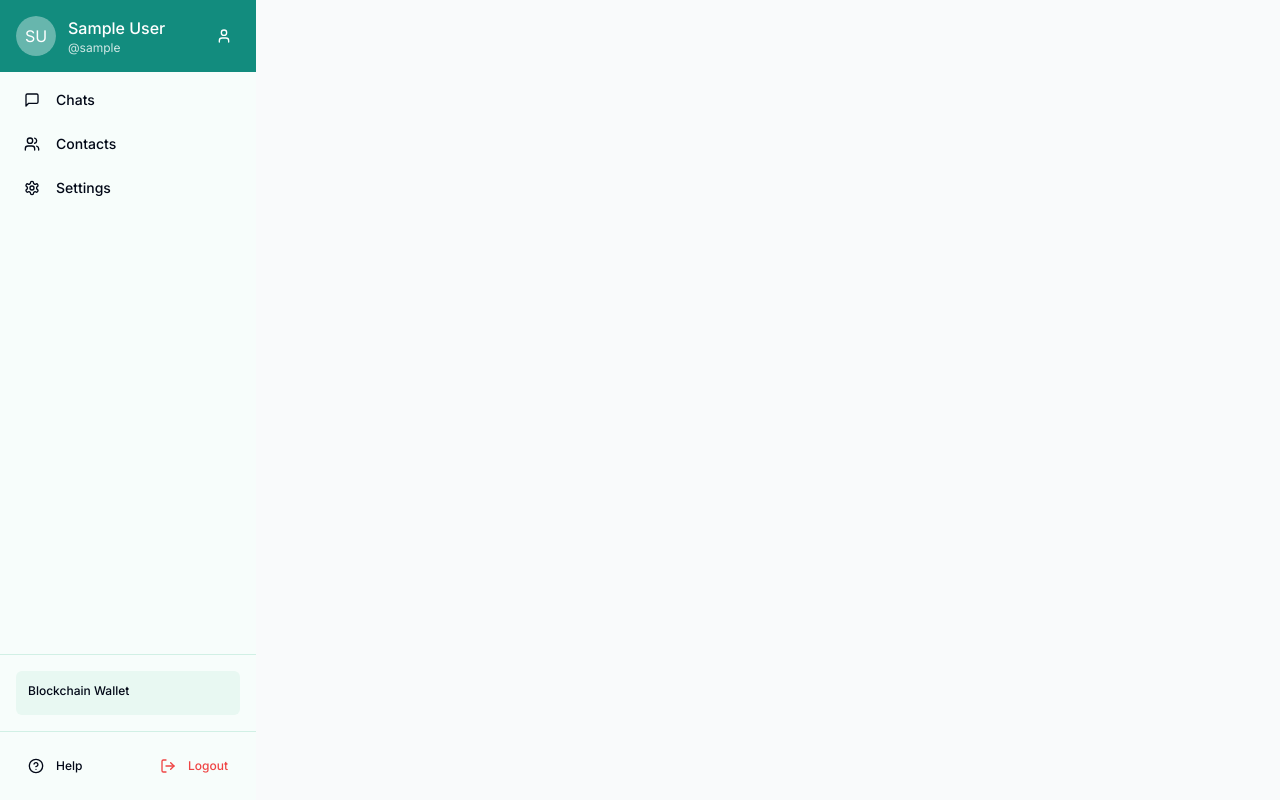
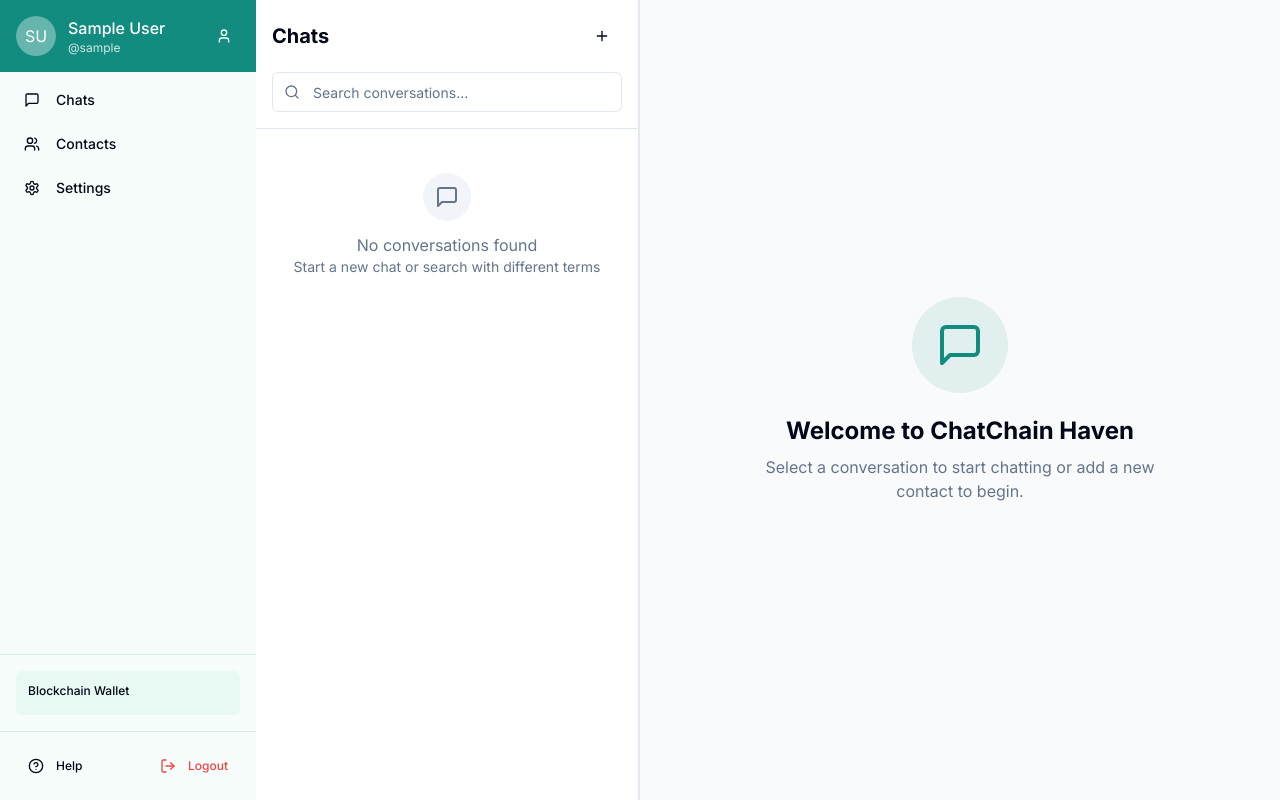
Before and after one commit to volcanon2468/chatchain-haven, a React (Vite) app: page /dashboard in a window 1280 px wide. Built offline with nearby package versions, Linux system fonts and the light colour scheme; sample sign-in values are in the browser's storage.

Commit message:
Fix: Resolve TypeScript error in App.tsx
Fixes a TypeScript error related to the MainLayout component's usage within the App component.

```diff
--- a/src/components/Layout/MainLayout.tsx
+++ b/src/components/Layout/MainLayout.tsx
@@ -1,6 +1,6 @@
 
-import React, { useState } from "react";
-import { Outlet, useNavigate } from "react-router-dom";
+import React, { useState, ReactNode } from "react";
+import { useNavigate } from "react-router-dom";
 import { useAuth } from "@/context/AuthContext";
 import { Button } from "@/components/ui/button";
 import { Avatar, AvatarFallback, AvatarImage } from "@/components/ui/avatar";
@@ -24,7 +24,11 @@ import {
   DropdownMenuTrigger,
 } from "@/components/ui/dropdown-menu";
 
-const MainLayout: React.FC = () => {
+interface MainLayoutProps {
+  children: ReactNode;
+}
+
+const MainLayout: React.FC<MainLayoutProps> = ({ children }) => {
   const { user, logout } = useAuth();
   const navigate = useNavigate();
   const [open, setOpen] = useState(false);
@@ -77,7 +81,7 @@ const MainLayout: React.FC = () => {
 
         {/* Main content */}
         <div className="flex flex-col flex-1">
-          <Outlet />
+          {children}
         </div>
       </div>
     </ChatProvider>
```
